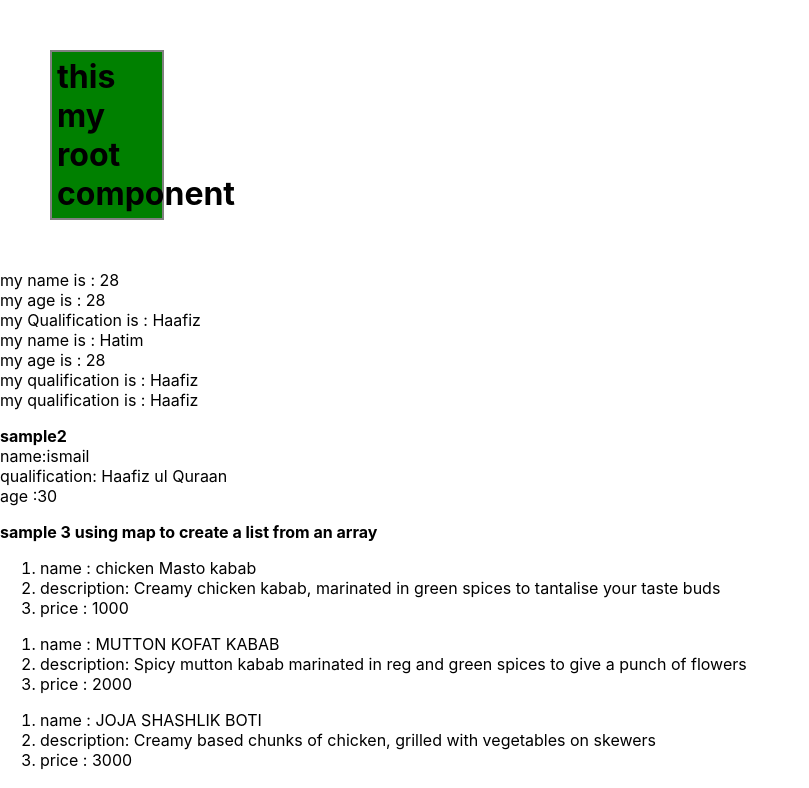
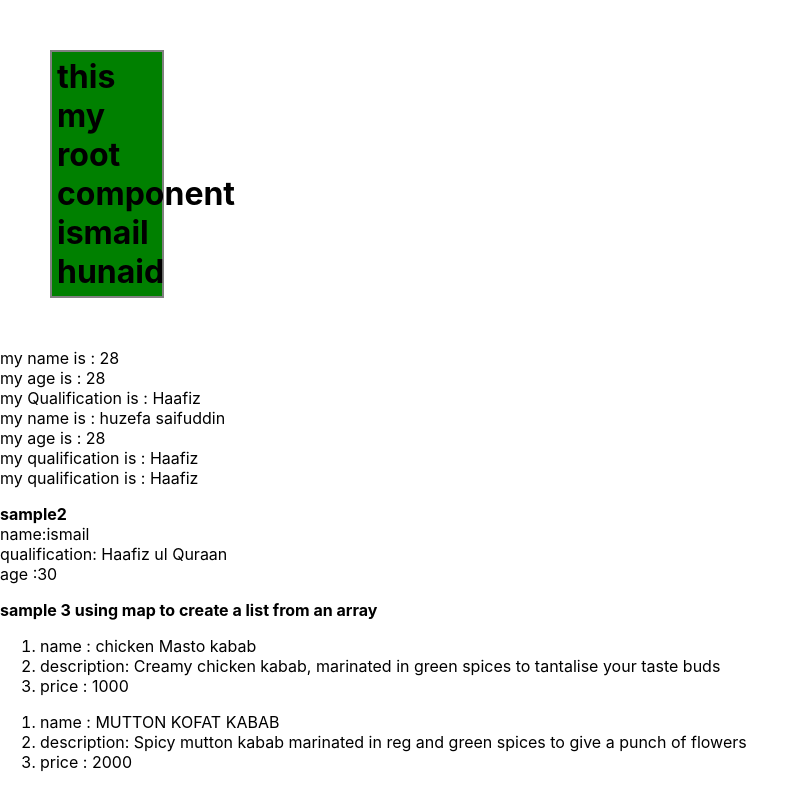
Before and after one commit to ismailhunaid/myApp1, a React (Create React App) app: page / in a window 1280 px wide. Shown: the top 788 px of the page, without its empty margins (0-809 px from the left). Built offline with nearby package versions, Linux system fonts and the light colour scheme.

Commit message:
name chnaged

```diff
--- a/src/App.js
+++ b/src/App.js
@@ -25,11 +25,11 @@ class App extends Component{
 
 
         <h1>
-        this my root component
+        this my root component ismail hunaid
         </h1>
 
 
-<Sample1  name="Hatim"  age="28" qualification="Haafiz" />
+<Sample1  name="huzefa saifuddin"  age="28" qualification="Haafiz" />
 
 
 
```
